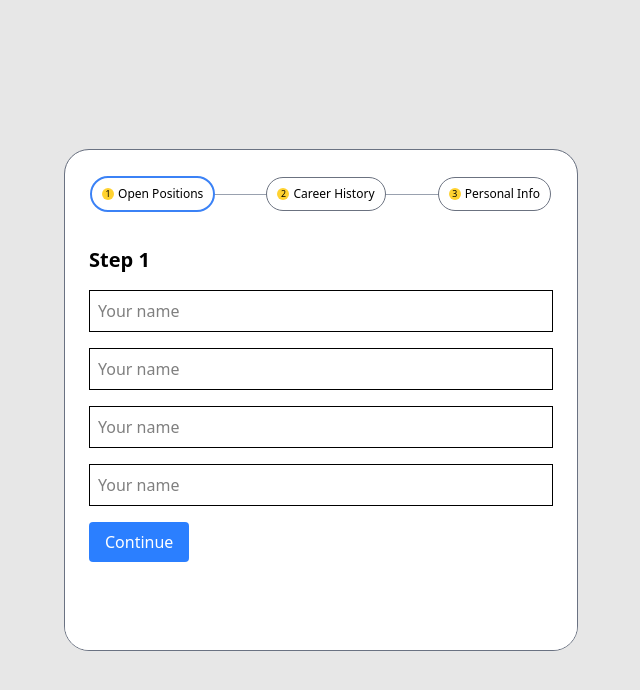
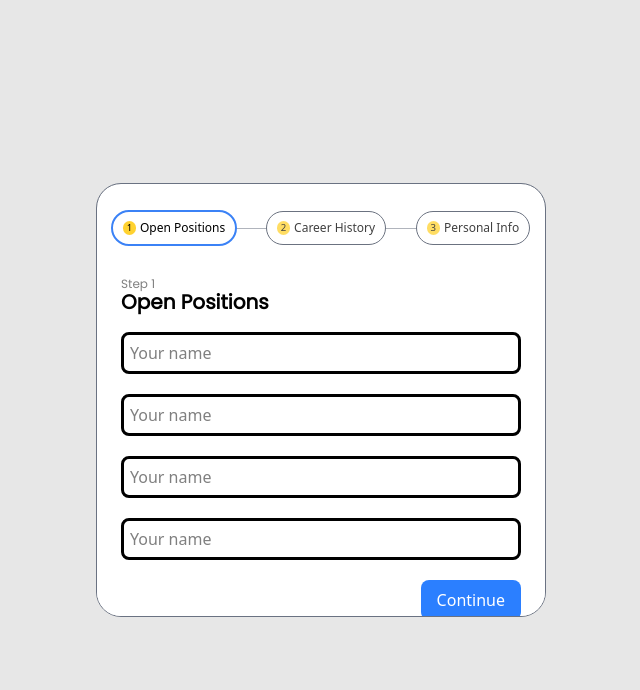
Before and after one commit to repo-so/Form-Page, a React (Vite) app: page / in a window 1280 px wide. Shown: the top 690 px of the page, without its empty margins (319-959 px from the left). Built offline with nearby package versions, Linux system fonts and the light colour scheme.

Commit message:
to-do terms and condition, step1, +39

```diff
--- a/src/components/Form.tsx
+++ b/src/components/Form.tsx
@@ -15,29 +15,32 @@ const steps = [Step1, Step2, Step3];
   //fai i tre nav cosi sopra il form
 
   return (
-    <div className="relative w-full max-w-lg mx-4 overflow-hidden h-[500px] rounded-3xl bg-white outline-1 outline-gray-500">
+    <div className="relative w-full max-w-md mx-4 overflow-hidden h-[432px] rounded-3xl bg-white outline-1 outline-gray-500">
 
-      <div className="flex flex-row justify-around mt-7 text-xs mb-3 h-8">
+      <div className="flex flex-row justify-around mt-7 text-xs mb-2 h-8">
 
-        <div className="absolute bg-gray-400 h-[0.09rem] w-[70%] z-0 mt-4"></div>
+        <div className="absolute bg-[#6b728087] h-[0.09rem] w-[70%] z-0 mt-4"></div>
 
         <button className="flex flex-row justify-around items-center bg-white outline-1 outline-blue-600 p-2.5 rounded-full z-1 cursor-pointer" onClick={() => setStep(0)}
                 style={{outline: step === 0 ? '2px solid #3b82f6' : '1px solid #6b7280'}}>
 
-          <p className="text-[0.55rem] mr-1 bg-amber-300 rounded-full p-[0.125rem] w-3 text-center leading-none">1</p>
-          <p className="leading-none">Open Positions</p>
+          <p className="text-[0.6rem] mr-1 bg-amber-300 rounded-full p-[0.125rem] w-[0.825rem] text-center leading-none"
+                        style={{opacity: step === 0 ? '100%' : '75%'}}>1</p>
+          <p className="leading-none" style={{opacity: step === 0 ? '100%' : '75%'}}>Open Positions</p>
         </button>
 
         <button className="flex flex-row justify-around items-center bg-white outline-1 outline-blue-600 p-2.5 rounded-full z-1 cursor-pointer" onClick={() => setStep(1)}
                 style={{outline: step === 1 ? '2px solid #3b82f6' : '1px solid #6b7280'}}>
-          <p className="text-[0.55rem] mr-1 bg-amber-300 rounded-full p-[0.125rem] w-3 text-center leading-none">2</p>
-          <p className="leading-none">Career History</p>
+          <p className="text-[0.6rem] mr-1 bg-amber-300 rounded-full p-[0.125rem] w-[0.825rem] text-center leading-none"
+                        style={{opacity: step === 1 ? '100%' : '75%'}}>2</p>
+          <p className="leading-none" style={{opacity: step === 1 ? '100%' : '75%'}}>Career History</p>
         </button>
 
         <button className="flex flex-row justify-around items-center bg-white outline-1 outline-blue-600 p-2.5 rounded-full z-1 cursor-pointer" onClick={() => setStep(2)}
                 style={{outline: step === 2 ? '2px solid #3b82f6' : '1px solid #6b7280'}}>
-          <p className="text-[0.55rem] mr-1 bg-amber-300 rounded-full p-[0.125rem] w-3 text-center leading-none">3</p>
-          <p className="leading-none">Personal Info</p>
+          <p className="text-[0.6rem] mr-1 bg-amber-300 rounded-full p-[0.125rem] w-[0.825rem] text-center leading-none"
+                        style={{opacity: step === 2 ? '100%' : '75%'}}>3</p>
+          <p className="leading-none" style={{opacity: step === 2 ? '100%' : '75%'}}>Personal Info</p>
         </button>
       </div>
 
--- a/src/components/Step1.tsx
+++ b/src/components/Step1.tsx
@@ -6,14 +6,18 @@ type Props = {
 export default function Step1({ onNext }: Props) {
   return (
     <div className="p-6 bg-white h-full">
-      <h2 className="text-xl font-bold mb-4">Step 1</h2>
-      <input className="border p-2 w-full mb-4" placeholder="Your name" />
-      <input className="border p-2 w-full mb-4" placeholder="Your name" />
-      <input className="border p-2 w-full mb-4" placeholder="Your name" />
-      <input className="border p-2 w-full mb-4" placeholder="Your name" />
+      <div>
+        <p className="text-xs text-black/50 font-poppins -mb-1">Step 1</p>
+      <h2 className="text-xl font-poppins font-extrabold mb-4">Open Positions</h2>
+      </div>
+
+      <input className="border-3 p-1.5 w-full mb-5 rounded-lg" placeholder="Your name" />
+      <input className="border-3 p-1.5 w-full mb-5 rounded-lg" placeholder="Your name" />
+      <input className="border-3 p-1.5 w-full mb-5 rounded-lg" placeholder="Your name" />
+      <input className="border-3 p-1.5 w-full mb-5 rounded-lg" placeholder="Your name" />
 
       <button
-        className="bg-blue-500 text-white px-4 py-2 rounded"
+        className="bg-blue-500 text-white px-4 py-2 rounded-lg float-end"
         onClick={onNext}>
         Continue
       </button>
--- a/src/components/Step2.tsx
+++ b/src/components/Step2.tsx
@@ -6,18 +6,19 @@ type Props = {
 export default function Step2({ onNext }: Props) {
   return (
     <div className="p-6 bg-white h-full ">
-      <h2 className="text-xl font-bold mb-4">Step 2</h2>
+      <div>
+        <p className="text-xs text-black/50 font-poppins -mb-1">Step 2</p>
+      <h2 className="text-xl font-poppins font-extrabold mb-4">Career History</h2>
+      </div>
 
-      <p>Position</p>
-      <input className="border p-2 w-full mb-4" placeholder="Your name" />
-      <p>Years of Experience</p>
-      <input className="border p-2 w-full mb-4" placeholder="Your name" />
+      <p className="font-poppins ">Current Position</p>
+      <input className="border-3 p-1.5 w-full mb-3 rounded-lg text-sm" placeholder="Ex. 'Software Engineer'" />
       <p>Location</p>
-      <input className="border p-2 w-full mb-4" placeholder="Your name" />
+      <input className="border-3 p-1.5 w-full mb-3 rounded-lg text-sm" placeholder="Your name" />
       <p>Degree/Qualification</p>
-      <input className="border p-2 w-full mb-4" placeholder="Your name" />
+      <input className="border-3 p-1.5 w-full mb-3 rounded-lg text-sm" placeholder="Your name" />
       <button
-        className="bg-blue-500 text-white px-4 py-2 rounded"
+        className="bg-blue-500 text-white px-4 py-2 rounded-lg mt-1"
         onClick={onNext}
       >
         Continue
--- a/src/components/Step3.tsx
+++ b/src/components/Step3.tsx
@@ -6,24 +6,27 @@ type Props = {
 export default function Step3({ onNext }: Props) {
   return (
     <div className="py-6 px-7 bg-white h-full ">
-      <h2 className="text-xl font-bold mb-4">Step 3</h2>
+      <div>
+        <p className="text-xs text-black/50 font-poppins -mb-1">Step 3</p>
+      <h2 className="text-xl font-poppins font-extrabold mb-4">Personal Info</h2>
+      </div>
 
       <div className="flex flex-row justify-between">
         <div className="flex flex-col">
         <p>First Name</p>
-      <input className="border p-1.5 w-full mb-4" placeholder="Your name" />
+      <input className="border-3 p-1.5 w-full mb-3 rounded-lg text-sm" placeholder="Your name" />
       </div>
       <div className="flex flex-col">
       <p>Last Name</p>
-      <input className="border p-1.5 w-full mb-4" placeholder="Your name" />
+      <input className="border-3 p-1.5 w-full mb-3 rounded-lg text-sm" placeholder="Your name" />
       </div>
       </div>
 
       <p>Email</p>
-      <input className="border p-1.5 w-full mb-4" placeholder="name@domain.com" />
+      <input className="border-3 p-1.5 w-full mb-3 rounded-lg text-sm" placeholder="name@domain.com" />
       <p>Phone Number</p>
-      <input className="border p-1.5 w-full mb-4" placeholder="metti in +39" />
-
+      <input className="border-3 p-1.5 w-full mb-3 rounded-lg text-sm" placeholder="metti in +39" />
+<p>chechkbox i agree termz and conditions</p>
       <button
         className="bg-blue-500 text-white px-4 py-2 rounded"
         onClick={onNext}
--- a/src/index.css
+++ b/src/index.css
@@ -1 +1,12 @@
+@font-face {
+  font-family: 'poppins';
+  src: url('../src/assets/fonts/poppins.ttf') format('truetype');
+  font-style: normal;
+}
+
 @import "tailwindcss";
+
+
+@theme{
+    --font-poppins: poppins, "sans-serif";
+}
--- /dev/null
+++ b/tailwind.config.ts
@@ -0,0 +1,16 @@
+// tailwind.config.ts
+import type { Config } from 'tailwindcss';
+
+const config: Config = {
+  content: ['./index.html', './src/**/*.{js,ts,jsx,tsx}'],
+  theme: {
+    extend: {
+      fontFamily: {
+        myfont: ['poppins', 'sans-serif'], // Add your custom font
+      },
+    },
+  },
+  plugins: [],
+};
+
+export default config;
```
Also changed, not shown: src/assets/fonts/poppins.ttf (added).
